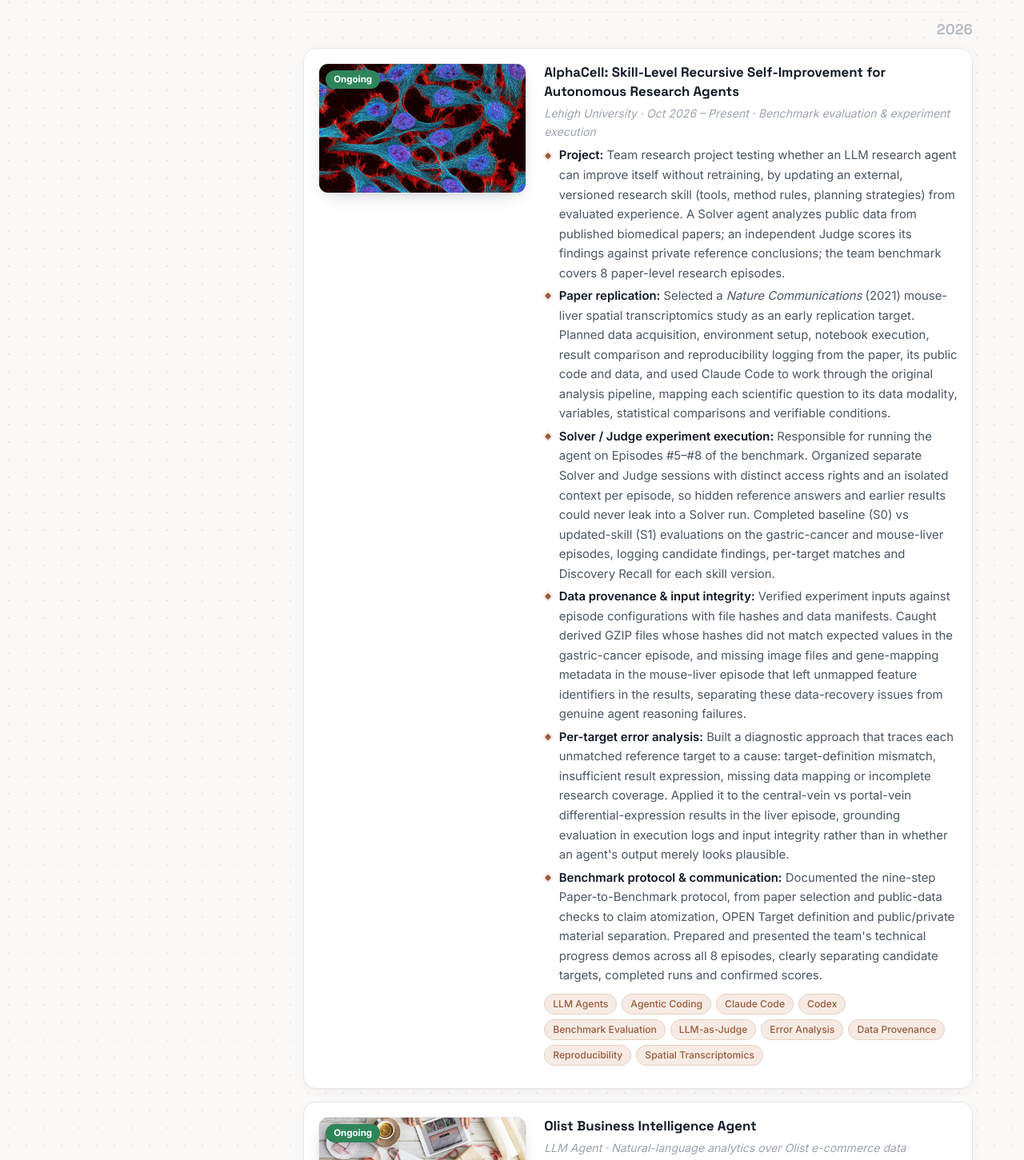
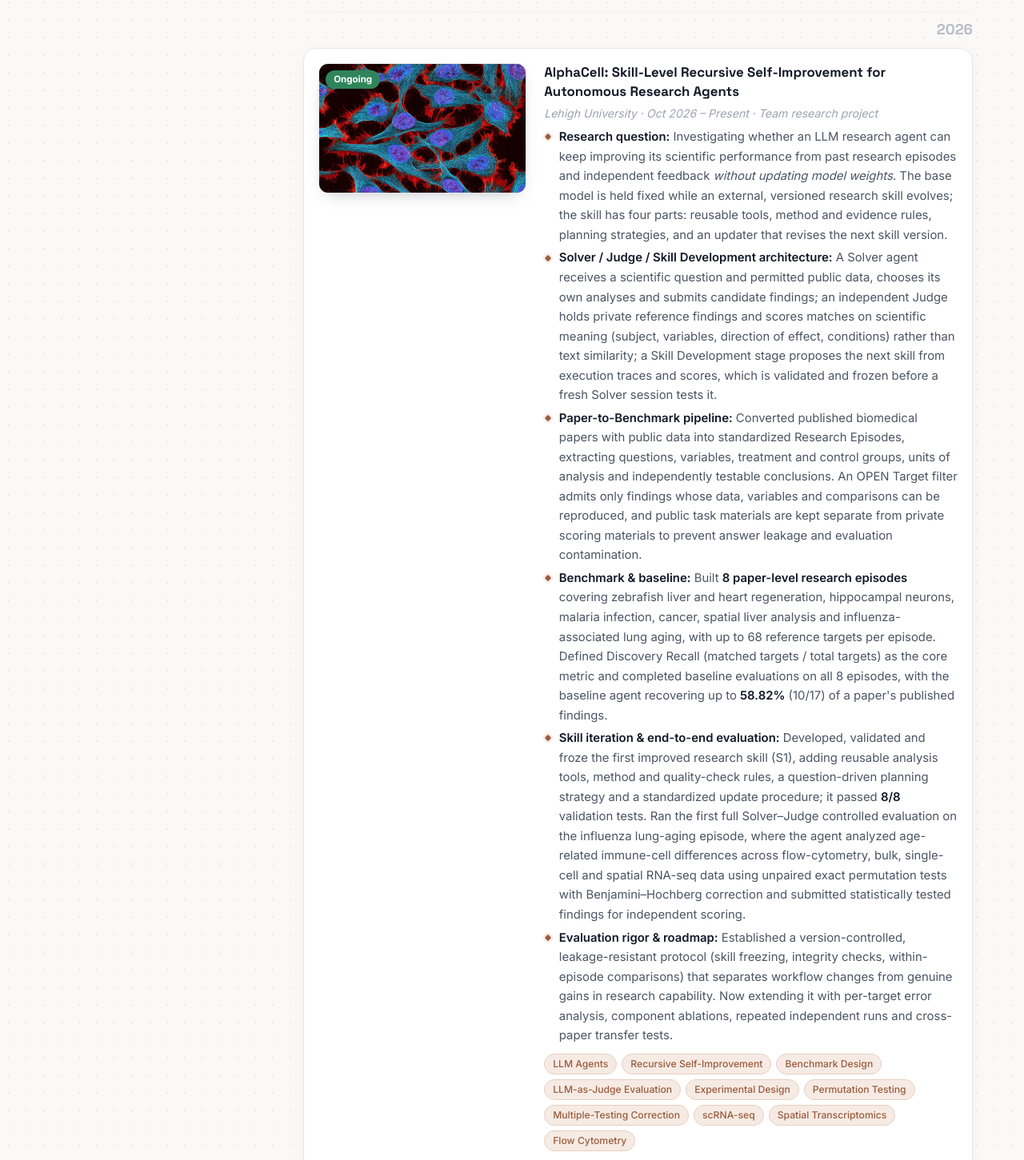
Before and after one commit to Alex-Xuyang-Wang/Alex-Xuyang-Wang.github.io, a plain HTML site: page index.html in a window 1280 px wide. Shown: the part 2120-3571 px from the top of the page at 80% size. Drawn offline with Linux system fonts and the light colour scheme; some icons are missing.

Commit message:
Show team-level AlphaCell results on the homepage
Co-Authored-By: Claude Opus 5.5 <noreply@anthropic.com>

```diff
--- a/index.html
+++ b/index.html
@@ -205,16 +205,16 @@
         </div>
         <div>
           <h3>AlphaCell: Skill-Level Recursive Self-Improvement for Autonomous Research Agents</h3>
-          <div class="project-meta">Lehigh University · Oct 2026 – Present · Benchmark evaluation &amp; experiment execution</div>
+          <div class="project-meta">Lehigh University · Oct 2026 – Present · Team research project</div>
           <ul>
-            <li><strong>Project:</strong> Team research project testing whether an LLM research agent can improve itself without retraining, by updating an external, versioned research skill (tools, method rules, planning strategies) from evaluated experience. A Solver agent analyzes public data from published biomedical papers; an independent Judge scores its findings against private reference conclusions; the team benchmark covers 8 paper-level research episodes.</li>
-            <li><strong>Paper replication:</strong> Selected a <em>Nature Communications</em> (2021) mouse-liver spatial transcriptomics study as an early replication target. Planned data acquisition, environment setup, notebook execution, result comparison and reproducibility logging from the paper, its public code and data, and used Claude Code to work through the original analysis pipeline, mapping each scientific question to its data modality, variables, statistical comparisons and verifiable conditions.</li>
-            <li><strong>Solver / Judge experiment execution:</strong> Responsible for running the agent on Episodes #5–#8 of the benchmark. Organized separate Solver and Judge sessions with distinct access rights and an isolated context per episode, so hidden reference answers and earlier results could never leak into a Solver run. Completed baseline (S0) vs updated-skill (S1) evaluations on the gastric-cancer and mouse-liver episodes, logging candidate findings, per-target matches and Discovery Recall for each skill version.</li>
-            <li><strong>Data provenance &amp; input integrity:</strong> Verified experiment inputs against episode configurations with file hashes and data manifests. Caught derived GZIP files whose hashes did not match expected values in the gastric-cancer episode, and missing image files and gene-mapping metadata in the mouse-liver episode that left unmapped feature identifiers in the results, separating these data-recovery issues from genuine agent reasoning failures.</li>
-            <li><strong>Per-target error analysis:</strong> Built a diagnostic approach that traces each unmatched reference target to a cause: target-definition mismatch, insufficient result expression, missing data mapping or incomplete research coverage. Applied it to the central-vein vs portal-vein differential-expression results in the liver episode, grounding evaluation in execution logs and input integrity rather than in whether an agent's output merely looks plausible.</li>
-            <li><strong>Benchmark protocol &amp; communication:</strong> Documented the nine-step Paper-to-Benchmark protocol, from paper selection and public-data checks to claim atomization, OPEN Target definition and public/private material separation. Prepared and presented the team's technical progress demos across all 8 episodes, clearly separating candidate targets, completed runs and confirmed scores.</li>
+            <li><strong>Research question:</strong> Investigating whether an LLM research agent can keep improving its scientific performance from past research episodes and independent feedback <em>without updating model weights</em>. The base model is held fixed while an external, versioned research skill evolves; the skill has four parts: reusable tools, method and evidence rules, planning strategies, and an updater that revises the next skill version.</li>
+            <li><strong>Solver / Judge / Skill Development architecture:</strong> A Solver agent receives a scientific question and permitted public data, chooses its own analyses and submits candidate findings; an independent Judge holds private reference findings and scores matches on scientific meaning (subject, variables, direction of effect, conditions) rather than text similarity; a Skill Development stage proposes the next skill from execution traces and scores, which is validated and frozen before a fresh Solver session tests it.</li>
+            <li><strong>Paper-to-Benchmark pipeline:</strong> Converted published biomedical papers with public data into standardized Research Episodes, extracting questions, variables, treatment and control groups, units of analysis and independently testable conclusions. An OPEN Target filter admits only findings whose data, variables and comparisons can be reproduced, and public task materials are kept separate from private scoring materials to prevent answer leakage and evaluation contamination.</li>
+            <li><strong>Benchmark &amp; baseline:</strong> Built <strong>8 paper-level research episodes</strong> covering zebrafish liver and heart regeneration, hippocampal neurons, malaria infection, cancer, spatial liver analysis and influenza-associated lung aging, with up to 68 reference targets per episode. Defined Discovery Recall (matched targets / total targets) as the core metric and completed baseline evaluations on all 8 episodes, with the baseline agent recovering up to <strong>58.82%</strong> (10/17) of a paper's published findings.</li>
+            <li><strong>Skill iteration &amp; end-to-end evaluation:</strong> Developed, validated and froze the first improved research skill (S1), adding reusable analysis tools, method and quality-check rules, a question-driven planning strategy and a standardized update procedure; it passed <strong>8/8</strong> validation tests. Ran the first full Solver–Judge controlled evaluation on the influenza lung-aging episode, where the agent analyzed age-related immune-cell differences across flow-cytometry, bulk, single-cell and spatial RNA-seq data using unpaired exact permutation tests with Benjamini–Hochberg correction and submitted statistically tested findings for independent scoring.</li>
+            <li><strong>Evaluation rigor &amp; roadmap:</strong> Established a version-controlled, leakage-resistant protocol (skill freezing, integrity checks, within-episode comparisons) that separates workflow changes from genuine gains in research capability. Now extending it with per-target error analysis, component ablations, repeated independent runs and cross-paper transfer tests.</li>
           </ul>
-          <div class="tags stack"><span class="tag">LLM Agents</span><span class="tag">Agentic Coding</span><span class="tag">Claude Code</span><span class="tag">Codex</span><span class="tag">Benchmark Evaluation</span><span class="tag">LLM-as-Judge</span><span class="tag">Error Analysis</span><span class="tag">Data Provenance</span><span class="tag">Reproducibility</span><span class="tag">Spatial Transcriptomics</span></div>
+          <div class="tags stack"><span class="tag">LLM Agents</span><span class="tag">Recursive Self-Improvement</span><span class="tag">Benchmark Design</span><span class="tag">LLM-as-Judge Evaluation</span><span class="tag">Experimental Design</span><span class="tag">Permutation Testing</span><span class="tag">Multiple-Testing Correction</span><span class="tag">scRNA-seq</span><span class="tag">Spatial Transcriptomics</span><span class="tag">Flow Cytometry</span></div>
         </div>
       </article>
 
```
